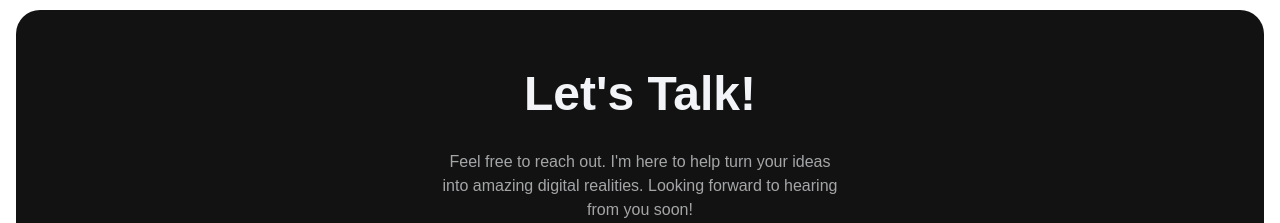
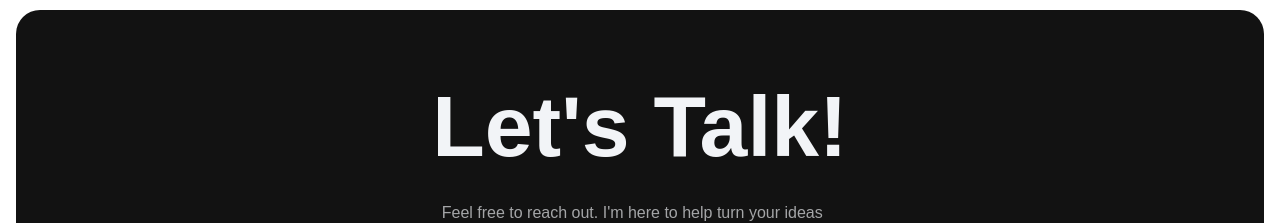
Before and after one commit to yefrysanchez/ys-portfolio2.0, a React (Vite) app: page / in a window 1280 px wide. Shown: the part 3026-3249 px from the top of the page. Built offline with nearby package versions, Linux system fonts and the light colour scheme.

Commit message:
modified Contact

```diff
--- a/src/components/Contact.jsx
+++ b/src/components/Contact.jsx
@@ -1,8 +1,8 @@
 const Contact = () => {
   return (
-    <div className="bg-shade2 rounded-3xl h-80 text-center mb-12 text-shade4 flex justify-center items-center">
+    <div className="bg-shade2 rounded-3xl h-96 text-center mb-12 text-shade4 flex justify-center items-center">
       <div>
-        <h2 className="text-5xl font-bold mb-8">Let's Talk!</h2>
+        <h2 className="text-5xl lg:text-[86px] font-bold mb-8">Let's Talk!</h2>
         <p className="opacity-65 max-w-[400px] mb-6">
           Feel free to reach out. I'm here to help turn your ideas into amazing
           digital realities. Looking forward to hearing from you soon!
```
